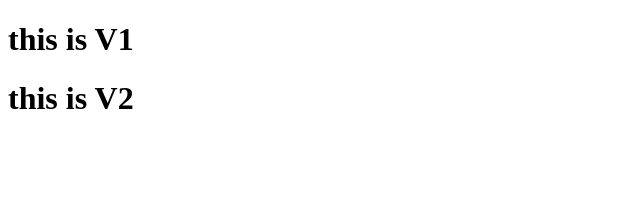
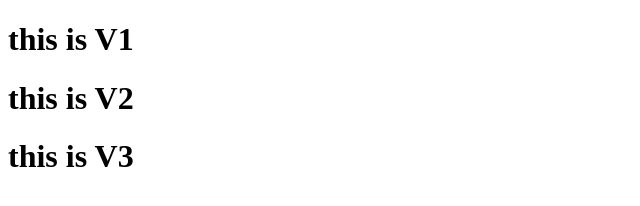
Before and after one commit to vishalpal011/first-repo, a plain HTML site: page index.html in a window 1280 px wide. Shown: the whole page, without its empty margins (0-640 px from the left). Drawn offline with Linux system fonts and the light colour scheme.

Commit message:
version 3 commit

```diff
--- a/index.html
+++ b/index.html
@@ -8,5 +8,6 @@
 <body>
     <h1>this is V1</h1>
     <h1>this is V2</h1>
+    <h1>this is V3</h1>
 </body>
 </html>
```
